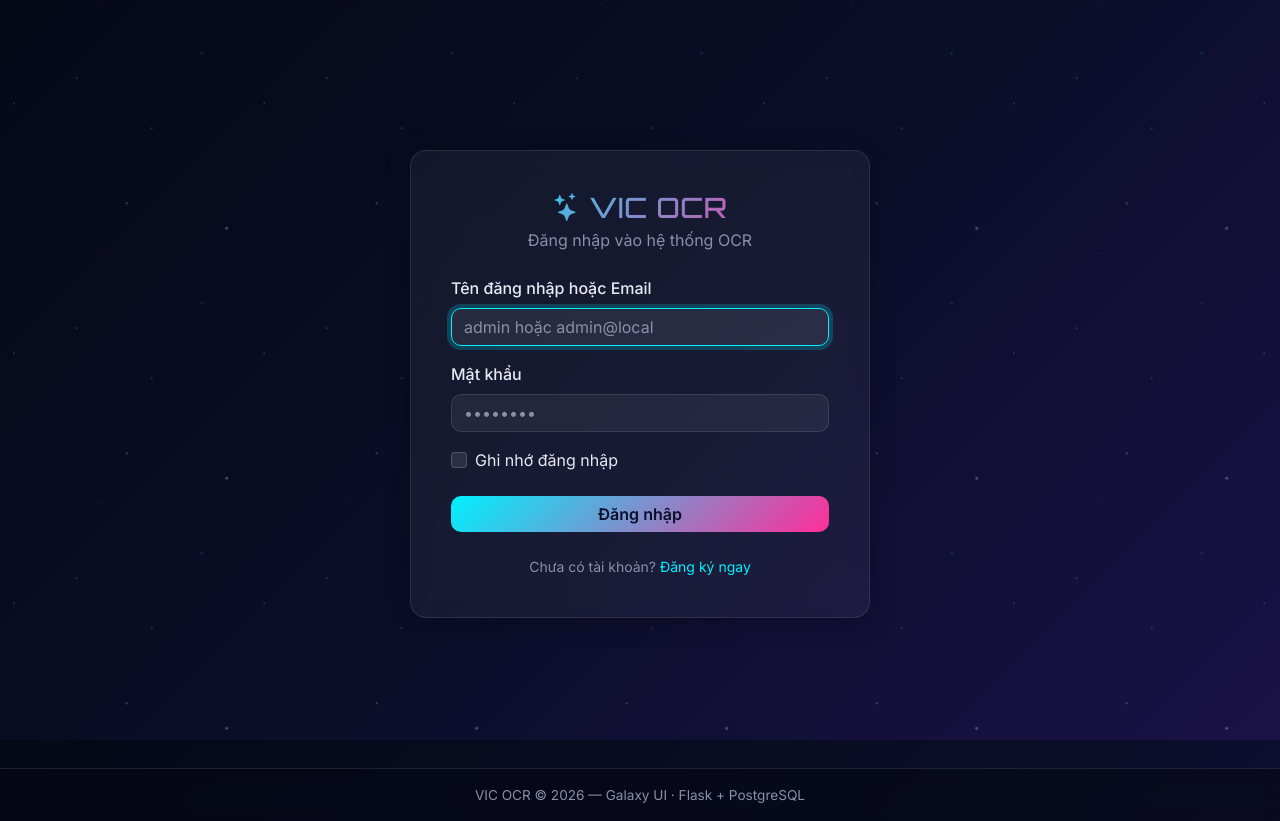
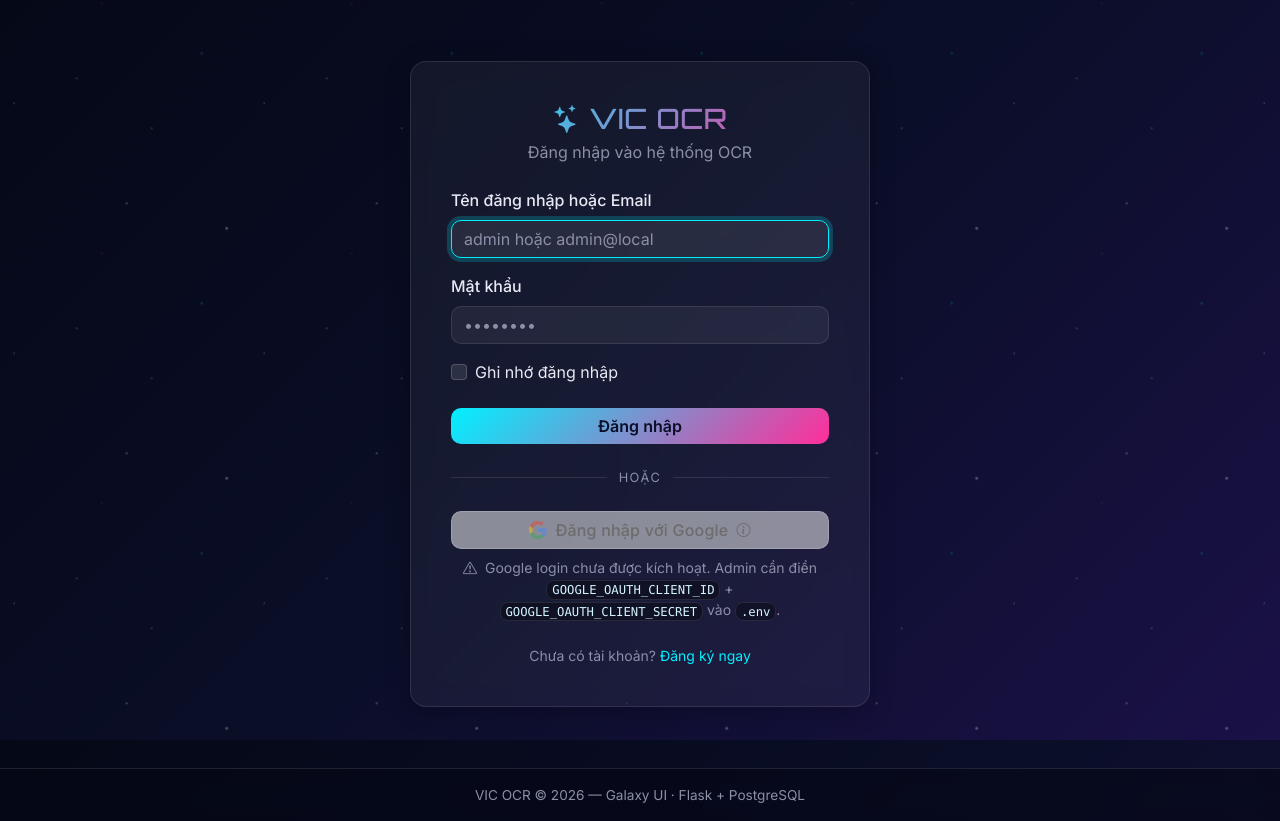
Before and after one commit to phuongpham3141/vkesys-orc, a Flask app: page /auth/login in a window 1280 px wide. Shown: the part 60-881 px from the top of the page. Run offline with Flask 3, Linux system fonts and the light colour scheme; parts of the project's set-up code (start-up, migrations or seed data) failed here and were passed over.

Commit message:
Always render Google login button + fix FK ambiguity from key_user_id
User reported they couldn't see the 'Login with Google' button. Two
fixes:

1) The button only rendered when OAuth was already configured. That
   hid the feature from anyone who hadn't yet set up the GCP OAuth
   client — they had no visual hint the feature exists. Now the
   button always renders. When GOOGLE_OAUTH_CLIENT_ID +
   GOOGLE_OAUTH_CLIENT_SECRET are missing, the button appears in a
   disabled-look state (50% white background, faded logo, "not-allowed"
   cursor) with a Bootstrap tooltip explaining "Admin chưa cấu hình
   Google OAuth Client" and a small footnote pointing at the env vars
   the admin needs to set. Tooltip auto-init lives in app.js.

2) Adding the new `key_user_id` foreign key on OCRJob made User → OCRJob
   ambiguous (now 2 FK paths: user_id and key_user_id). SQLAlchemy
   logged "Could not determine join condition" and silently couldn't
   load any user's jobs. Pin the User.jobs relationship to user_id with
   `primaryjoin` + `foreign_keys`, and add a viewonly OCRJob.key_user
   relationship for the reverse direction. Bootstrap log now reads
   clean.

Co-Authored-By: Claude Opus 4.7 (1M context) <noreply@anthropic.com>

```diff
--- a/app/static/css/galaxy.css
+++ b/app/static/css/galaxy.css
@@ -433,6 +433,17 @@ body.has-sidebar:has(.must-change-banner) { padding-top: 100px; }
   box-shadow: 0 0 16px rgba(255,255,255,0.15);
   transform: translateY(-1px);
 }
+.btn-google.disabled-look {
+  background: rgba(255, 255, 255, 0.5);
+  color: #6c6c6c;
+  cursor: not-allowed;
+  pointer-events: auto;
+}
+.btn-google.disabled-look:hover {
+  transform: none;
+  box-shadow: none;
+  background: rgba(255, 255, 255, 0.55);
+}
 
 /* Auth pages */
 .auth-wrapper {
--- a/app/static/js/app.js
+++ b/app/static/js/app.js
@@ -53,4 +53,10 @@
     csrfToken: csrfToken,
     formatBytes: formatBytes
   };
+
+  // Auto-init Bootstrap tooltips on every [data-bs-toggle="tooltip"]
+  document.addEventListener('DOMContentLoaded', function () {
+    var tt = document.querySelectorAll('[data-bs-toggle="tooltip"]');
+    tt.forEach(function (el) { new bootstrap.Tooltip(el); });
+  });
 })();
--- a/app/templates/auth/login.html
+++ b/app/templates/auth/login.html
@@ -25,10 +25,8 @@
       {{ form.submit(class_='btn btn-primary w-100') }}
     </form>
 
+    <div class="oauth-divider my-4"><span>hoặc</span></div>
     {% if google_oauth_enabled %}
-    <div class="oauth-divider my-4">
-      <span>hoặc</span>
-    </div>
     <a href="{{ url_for('oauth.google_login') }}" class="btn btn-google w-100 d-flex align-items-center justify-content-center">
       <svg width="18" height="18" viewBox="0 0 18 18" class="me-2">
         <path fill="#4285F4" d="M17.64 9.2c0-.64-.06-1.25-.16-1.84H9v3.48h4.84a4.14 4.14 0 0 1-1.8 2.71v2.26h2.92c1.7-1.57 2.68-3.88 2.68-6.61z"/>
@@ -38,6 +36,24 @@
       </svg>
       Đăng nhập với Google
     </a>
+    {% else %}
+    <button type="button" class="btn btn-google w-100 d-flex align-items-center justify-content-center disabled-look"
+            data-bs-toggle="tooltip" data-bs-placement="top"
+            title="Admin chưa cấu hình Google OAuth Client. Xem docs/GOOGLE_OAUTH_SETUP.md.">
+      <svg width="18" height="18" viewBox="0 0 18 18" class="me-2" style="opacity:0.5">
+        <path fill="#4285F4" d="M17.64 9.2c0-.64-.06-1.25-.16-1.84H9v3.48h4.84a4.14 4.14 0 0 1-1.8 2.71v2.26h2.92c1.7-1.57 2.68-3.88 2.68-6.61z"/>
+        <path fill="#34A853" d="M9 18c2.43 0 4.46-.81 5.96-2.18l-2.92-2.26c-.8.54-1.84.86-3.04.86-2.34 0-4.32-1.58-5.03-3.7H.93v2.33A8.99 8.99 0 0 0 9 18z"/>
+        <path fill="#FBBC05" d="M3.97 10.71A5.4 5.4 0 0 1 3.68 9c0-.59.1-1.17.29-1.71V4.96H.93a8.99 8.99 0 0 0 0 8.08l3.04-2.33z"/>
+        <path fill="#EA4335" d="M9 3.58c1.32 0 2.5.45 3.44 1.35l2.58-2.58A8.97 8.97 0 0 0 9 0 8.99 8.99 0 0 0 .93 4.96L3.97 7.3C4.68 5.18 6.66 3.58 9 3.58z"/>
+      </svg>
+      Đăng nhập với Google
+      <i class="bi bi-info-circle ms-2 small"></i>
+    </button>
+    <div class="text-center small text-galaxy-muted mt-2">
+      <i class="bi bi-exclamation-triangle me-1"></i>
+      Google login chưa được kích hoạt. Admin cần điền
+      <code>GOOGLE_OAUTH_CLIENT_ID</code> + <code>GOOGLE_OAUTH_CLIENT_SECRET</code> vào <code>.env</code>.
+    </div>
     {% endif %}
 
     <p class="text-center mt-4 mb-0 small text-galaxy-muted">
```
Also changed, not shown: app/models.py (+8 -0 lines), app/templates/auth/register.html (+17 -3 lines).
